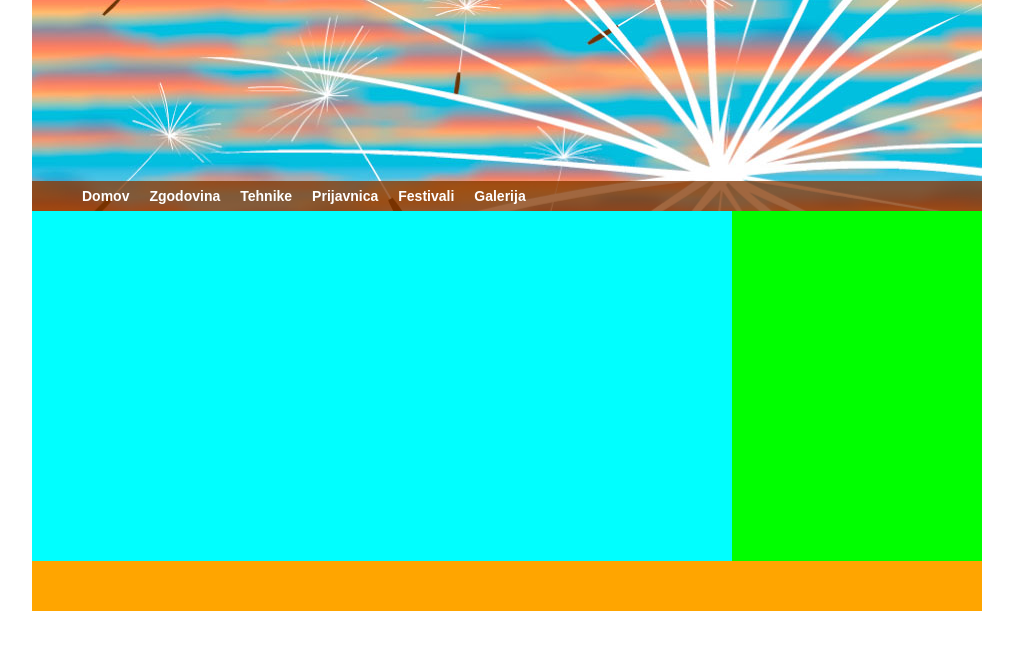
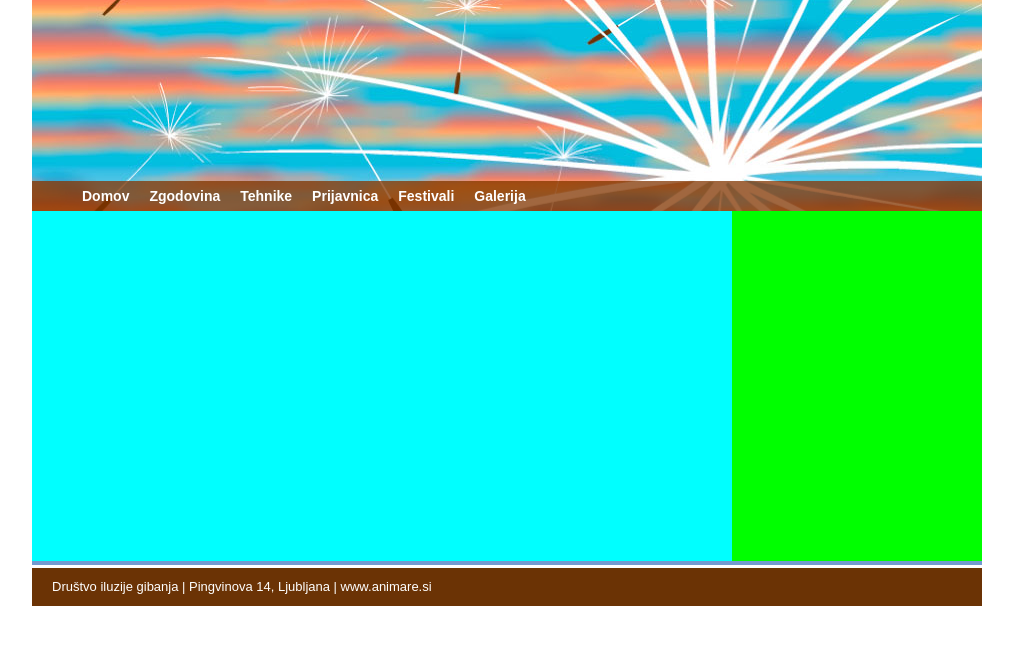
Before and after one commit to JakobErjavec/www.animare.si, a plain HTML site: page Index.html in a window 1280 px wide. Shown: the part 119-768 px from the top of the page, without its empty margins (133-1146 px from the left). Drawn offline with Linux system fonts and the light colour scheme.

Commit message:
Oblikuj nogo

```diff
--- a/Index.html
+++ b/Index.html
@@ -41,7 +41,12 @@
 			    <article id="Clanek"></article>
 				<aside id="Sorodno"></aside>
 			</section>
-			<footer id="Noga"></footer>
+			<footer id="Noga">
+				Društvo iluzije gibanja | Pingvinova 14, Ljubljana |
+				<a href="http://www.animare.si" target="_blank">
+				www.animare.si
+				</a>
+			</footer>
 		</div>
 	</body>
 </html>
--- a/Slogi.css
+++ b/Slogi.css
@@ -101,7 +101,19 @@ html,body{
     width: 250px;
 }
 #Noga {
-	background-color:orange;
-	height: 50px;
+	height: 45px;
 	width: 950px;
+	background-image: linear-gradient(to bottom, #739ad0 0, #739ad0 10%, #fff 10%, #fff 15%, #6b3305 15%, #6b3305 100%);
+	background-repeat: repeat-x;
+	color: white;
+	padding: 18px 0 0 20px;
+	margin-bottom: 45px;
+	box-sizing: border-box;
 }
+#Noga a{
+	color: white;
+	text-decoration: none;
+}
+#Noga a:hover{
+	text-decoration: underline;
+}
```
Also changed, not shown: Grafika/noga.png (deleted).
